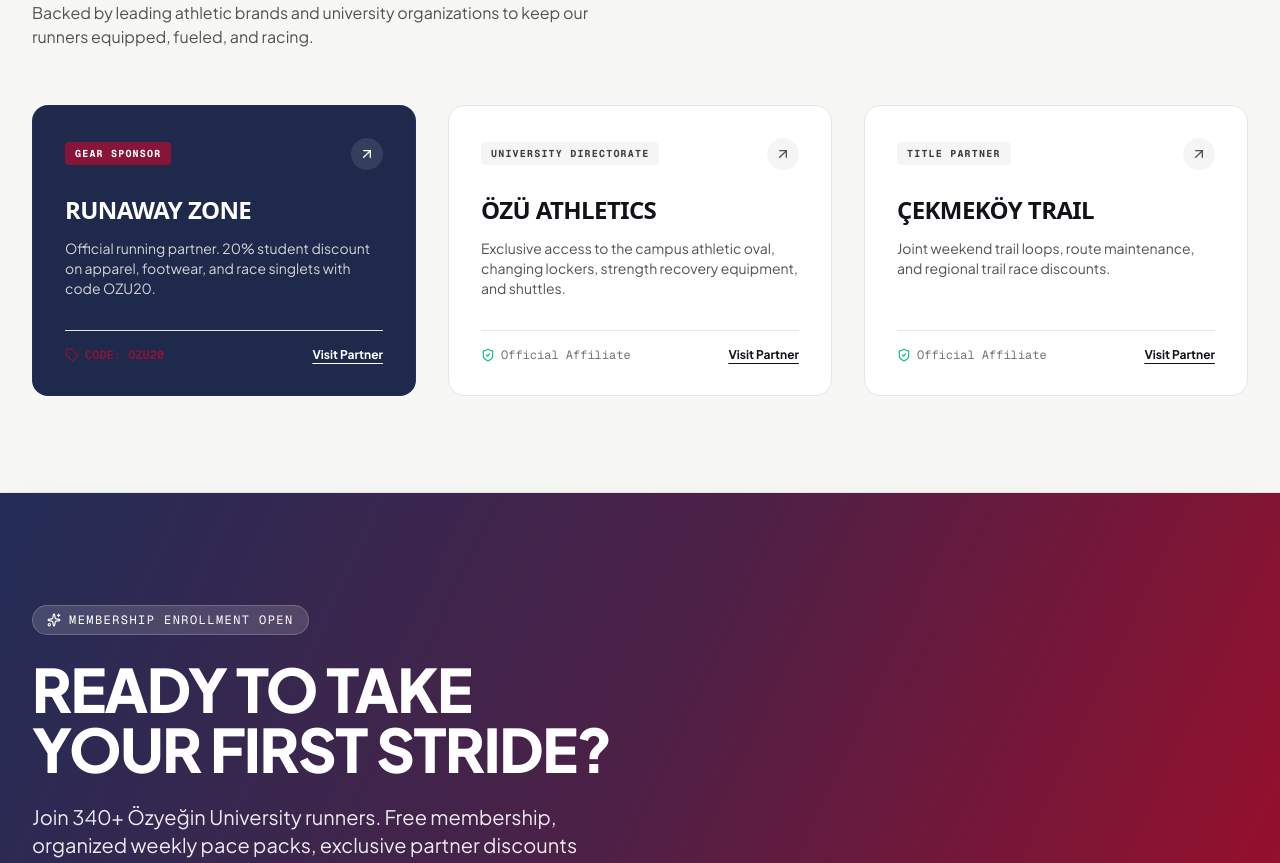
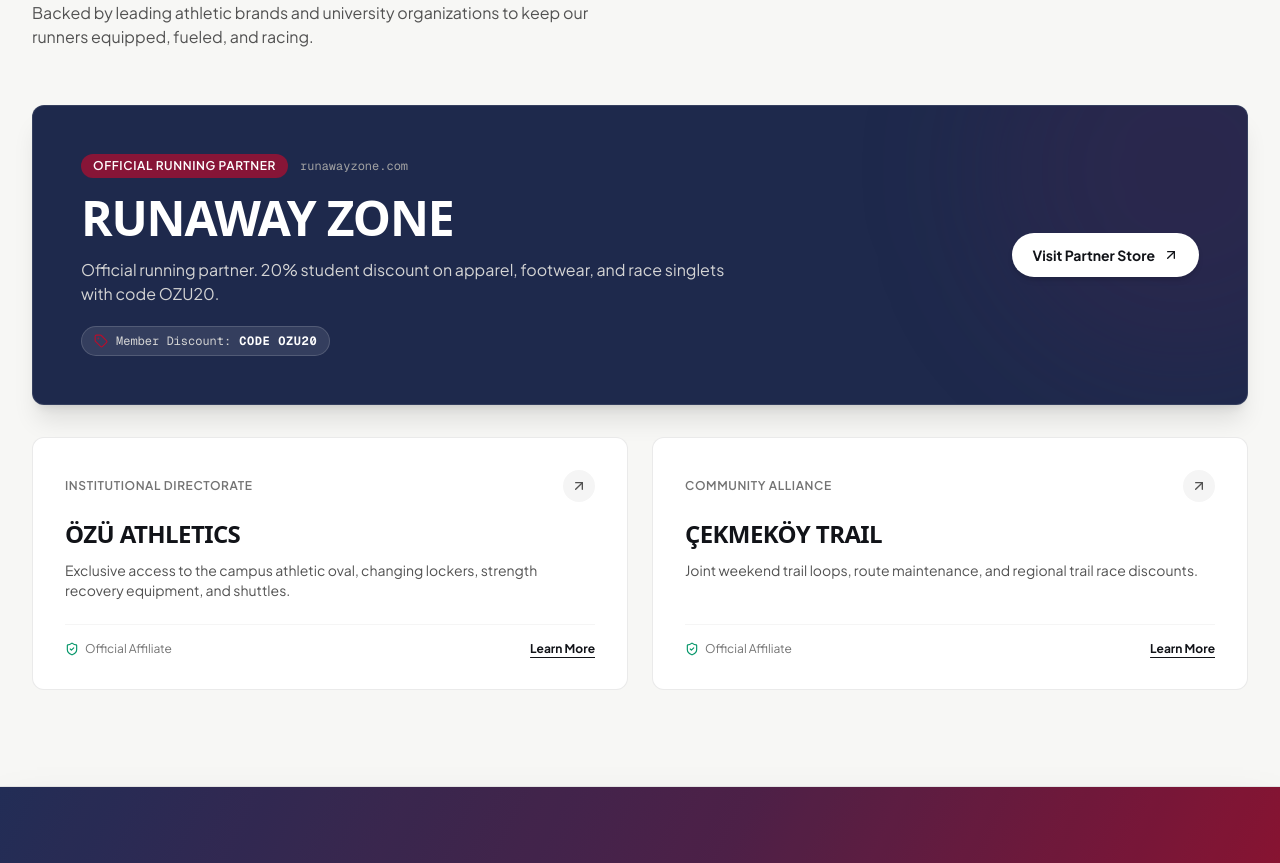
Before and after one commit to korablevk/Ozu_Running_Club, a Next.js app: page / in a window 1280 px wide. Shown: the part 4998-5861 px from the top of the page. Built offline with nearby package versions, Linux system fonts and the light colour scheme.

Commit message:
refactor(partners): redesign section to establish partner hierarchy and eliminate SaaS pricing aesthetic (Phase 3)

```diff
--- a/src/components/home/PartnersSection.tsx
+++ b/src/components/home/PartnersSection.tsx
@@ -3,12 +3,15 @@
 import { ArrowUpRight, Tag, ShieldCheck } from "lucide-react";
 
 export function PartnersSection() {
+  const featuredPartner = PARTNERS.find((p) => p.name.includes("Runaway")) || PARTNERS[0];
+  const secondaryPartners = PARTNERS.filter((p) => p.id !== featuredPartner.id);
+
   return (
     <section className="py-16 sm:py-24 bg-canvas-subtle border-y border-neutral-200">
       <div className="max-w-7xl mx-auto px-6 sm:px-8">
         {/* Section Header */}
         <div className="mb-10 sm:mb-14">
-          <span className="text-xs font-mono uppercase tracking-telemetry text-neutral-500 font-semibold block mb-2">
+          <span className="text-xs uppercase tracking-wider text-neutral-500 font-semibold block mb-2 font-sans">
             05 • Ecosystem & Support
           </span>
           <h2 className="text-3xl sm:text-5xl font-extrabold font-sans tracking-tight text-asphalt-black">
@@ -19,81 +22,99 @@
           </p>
         </div>
 
-        {/* Partners Grid */}
-        <div className="grid grid-cols-1 md:grid-cols-3 gap-6 sm:gap-8">
-          {PARTNERS.map((partner) => {
-            const isRunaway = partner.name.includes("Runaway");
+        {/* Primary / Featured Partner: Runaway Zone */}
+        <div className="relative rounded-xl overflow-hidden bg-club-deepNavy text-white border border-white/10 p-8 sm:p-12 shadow-xl mb-6 sm:mb-8 group">
+          {/* Subtle brand atmosphere glow */}
+          <div className="absolute -top-32 -right-32 w-96 h-96 bg-club-plum/20 rounded-full blur-3xl pointer-events-none" />
+
+          <div className="relative z-10 grid grid-cols-1 lg:grid-cols-12 gap-6 lg:gap-10 items-center">
+            <div className="lg:col-span-8 flex flex-col gap-4">
+              <div className="flex items-center gap-3">
+                <span className="text-xs font-semibold uppercase tracking-wider text-white bg-club-burgundy px-3 py-1 rounded-full">
+                  Official Running Partner
+                </span>
+                <span className="text-xs text-neutral-400 font-mono hidden sm:inline">
+                  runawayzone.com
+                </span>
+              </div>
+
+              <h3 className="text-3xl sm:text-5xl font-black font-display tracking-tight text-white uppercase">
+                {featuredPartner.logoText}
+              </h3>
+
+              <p className="text-sm sm:text-base text-neutral-300 max-w-2xl leading-relaxed">
+                {featuredPartner.perkDescription}
+              </p>
+
+              {featuredPartner.discountCode && (
+                <div className="inline-flex items-center gap-2 text-xs font-mono bg-white/10 border border-white/15 px-3 py-1.5 rounded-full self-start mt-1">
+                  <Tag className="w-3.5 h-3.5 text-club-crimson" />
+                  <span className="text-neutral-300">Member Discount:</span>
+                  <span className="font-bold text-white tracking-wider">CODE {featuredPartner.discountCode}</span>
+                </div>
+              )}
+            </div>
+
+            <div className="lg:col-span-4 flex flex-col items-start lg:items-end justify-center pt-2 lg:pt-0">
+              <a
+                href={featuredPartner.websiteUrl}
+                target="_blank"
+                rel="noopener noreferrer"
+                className="inline-flex items-center gap-2 px-5 py-3 rounded-pill bg-white text-ink font-bold text-sm hover:bg-neutral-100 transition-all shadow-md group-hover:shadow-lg"
+              >
+                <span>Visit Partner Store</span>
+                <ArrowUpRight className="w-4 h-4" />
+              </a>
+            </div>
+          </div>
+        </div>
+
+        {/* Secondary / Supporting & Institutional Partners */}
+        <div className="grid grid-cols-1 md:grid-cols-2 gap-6">
+          {secondaryPartners.map((partner) => {
+            const isOzu = partner.name.includes("Özyeğin");
             return (
               <div
                 key={partner.id}
-                className={`relative rounded-2xl p-6 sm:p-8 flex flex-col justify-between border transition-all duration-300 hover:shadow-lg ${
-                  isRunaway
-                    ? "bg-club-deepNavy text-white border-club-navy/60 hover:border-club-burgundy/50"
-                    : "bg-white text-ink border-neutral-200"
-                }`}
+                className="relative rounded-xl p-6 sm:p-8 bg-white border border-neutral-200/80 hover:border-club-navy/40 transition-all duration-200 flex flex-col justify-between"
               >
                 <div>
-                  <div className="flex items-center justify-between mb-6">
-                    <span
-                      className={`text-[10px] font-mono uppercase tracking-telemetry font-bold px-2.5 py-1 rounded ${
-                        isRunaway
-                          ? "bg-club-burgundy text-white"
-                          : "bg-neutral-100 text-neutral-700"
-                      }`}
-                    >
-                      {partner.tier}
+                  <div className="flex items-center justify-between mb-4">
+                    <span className="text-xs font-semibold uppercase tracking-wider text-neutral-500 font-sans">
+                      {isOzu ? "Institutional Directorate" : "Community Alliance"}
                     </span>
-
                     <a
                       href={partner.websiteUrl}
                       target="_blank"
                       rel="noopener noreferrer"
-                      className={`w-8 h-8 rounded-full flex items-center justify-center transition-colors ${
-                        isRunaway
-                          ? "bg-white/10 text-white hover:bg-white/20"
-                          : "bg-neutral-100 text-neutral-600 hover:bg-neutral-200"
-                      }`}
+                      aria-label={`Visit ${partner.name}`}
+                      className="w-8 h-8 rounded-full bg-neutral-100 text-neutral-600 hover:bg-neutral-200 flex items-center justify-center transition-colors"
                     >
                       <ArrowUpRight className="w-4 h-4" />
                     </a>
                   </div>
 
-                  <h3 className="text-2xl font-black font-display tracking-tight uppercase">
+                  <h4 className="text-2xl font-black font-display tracking-tight text-asphalt-black uppercase">
                     {partner.logoText}
-                  </h3>
+                  </h4>
 
-                  <p
-                    className={`text-xs sm:text-sm mt-3 leading-relaxed ${
-                      isRunaway ? "text-neutral-300" : "text-neutral-600"
-                    }`}
-                  >
+                  <p className="text-xs sm:text-sm text-neutral-600 mt-2.5 leading-relaxed">
                     {partner.perkDescription}
                   </p>
                 </div>
 
-                {/* Perk Badge / Action */}
-                <div className="mt-8 pt-4 border-t border-current/10 flex items-center justify-between">
-                  {partner.discountCode ? (
-                    <div className="flex items-center gap-1.5 text-xs font-mono">
-                      <Tag className="w-3.5 h-3.5 text-club-burgundy" />
-                      <span className="font-bold text-club-burgundy">CODE: {partner.discountCode}</span>
-                    </div>
-                  ) : (
-                    <div className="flex items-center gap-1.5 text-xs font-mono text-neutral-500">
-                      <ShieldCheck className="w-3.5 h-3.5 text-emerald-500" />
-                      <span>Official Affiliate</span>
-                    </div>
-                  )}
-
+                <div className="mt-6 pt-4 border-t border-neutral-100 flex items-center justify-between text-xs">
+                  <div className="flex items-center gap-1.5 text-neutral-500 font-sans">
+                    <ShieldCheck className="w-3.5 h-3.5 text-emerald-600" />
+                    <span>Official Affiliate</span>
+                  </div>
                   <a
                     href={partner.websiteUrl}
                     target="_blank"
                     rel="noopener noreferrer"
-                    className={`text-xs font-bold font-sans underline underline-offset-4 ${
-                      isRunaway ? "text-white hover:text-club-burgundy" : "text-ink hover:opacity-75"
-                    }`}
+                    className="font-bold text-ink hover:text-club-navy transition-colors underline underline-offset-4"
                   >
-                    Visit Partner
+                    Learn More
                   </a>
                 </div>
               </div>
```
